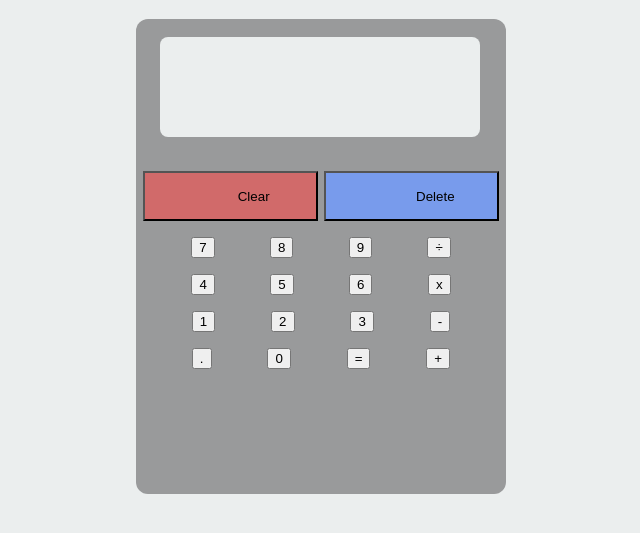
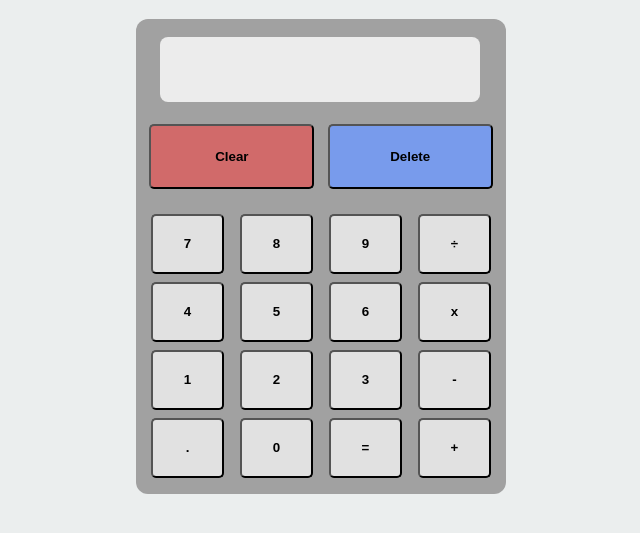
Before and after one commit to Fjean0522/calculator, a plain HTML site: page index.html in a window 1280 px wide. Shown: the part 61-594 px from the top of the page, without its empty margins (319-959 px from the left). Drawn offline with Linux system fonts and the light colour scheme.

Commit message:
Style buttons & change operand buttons id
Define equation buttons dimensions.
Add darker shade of current background to buttons when hovering.

Change the id of operand buttons to actual operand name.

```diff
--- a/index.html
+++ b/index.html
@@ -18,33 +18,34 @@
                 <button id="clr">Clear</button>
                 <button id="dlt">Delete</button>
             </div>
-
+            <div class="equations">
                 <div class="num7-9-operand">
                     <button id="num-7">7</button>
                     <button id="num-8">8</button>
                     <button id="num-9">9</button>
-                <button id="operand/">÷</button>
+                    <button id="divide/">÷</button>
                 </div>
 
                 <div class="num4-6-operand">
                     <button id="num-4">4</button>
                     <button id="num-5">5</button>
                     <button id="num-6">6</button>
-                <button id="operand*">x</button>
+                    <button id="multiply">x</button>
                 </div>
 
                 <div class="num1-3-operand">
                     <button id="num-1">1</button>
                     <button id="num-2">2</button>
                     <button id="num-3">3</button>
-                <button id="operand-">-</button>
+                    <button id="subtract-">-</button>
                 </div>
 
                 <div class="num0-operand">
                     <button id="decimal">.</button>
-                <button id="num0">0</button>
+                    <button id="num-0">0</button>
                     <button id="equals">=</button>
-                <button id="operand+">+</button>
+                    <button id="add">+</button>
+                </div>
             </div>
         </div>
     </div>
--- a/styles.css
+++ b/styles.css
@@ -20,17 +20,17 @@ body {
     display: flex;
     flex-direction: column;
     gap: 1rem;
-    background-color: rgb(153, 154, 155);
+    background-color: rgb(161, 161, 161);
     height: 475px;
     width: 370px;
     border-radius: 12px;
 }
 
 .display {
-    background-color: rgb(235, 238, 238);
+    background-color: rgb(236, 236, 236);
     height: 100px;
     width: 320px;
-    margin: 18px 24px;
+    margin: 18px 24px 6px 24px;
     border-radius: 8px;
 }
 
@@ -42,21 +42,47 @@ body {
 .num0-operand  {
     display: flex;
     justify-content: space-evenly;
-    /* gap: 1rem; */
+}
+
+button {
+    border-radius: 5px;
     font-weight: bold;
-
 }
 
 #clr, #dlt {
-    height: 50px;
-    width: 175px;
-    padding: 16px 20px 16px 67px;
+    height: 65px;
+    width: 165px;
 }
 
 #clr {
     background-color: rgb(209, 106, 106);
 }
 
+#clr:hover {
+    background-color: rgb(159, 69, 69);
+}
+
+
 #dlt {
     background-color: rgb(120, 155, 236);
 }
+
+#dlt:hover {
+    background-color: rgb(60, 96, 179);
+}
+
+
+.equations {
+    margin: 5px 7px 12px 7px;
+}
+
+.equations button {
+    background-color:rgb(225, 225, 225);
+    height: 60px;
+    width: 80px;
+    margin: 4px 8px;
+}
+
+.equations button:hover {
+    background-color:rgb(177, 177, 177);
+}
```
Lines whose indentation alone changed are shown as unchanged.
